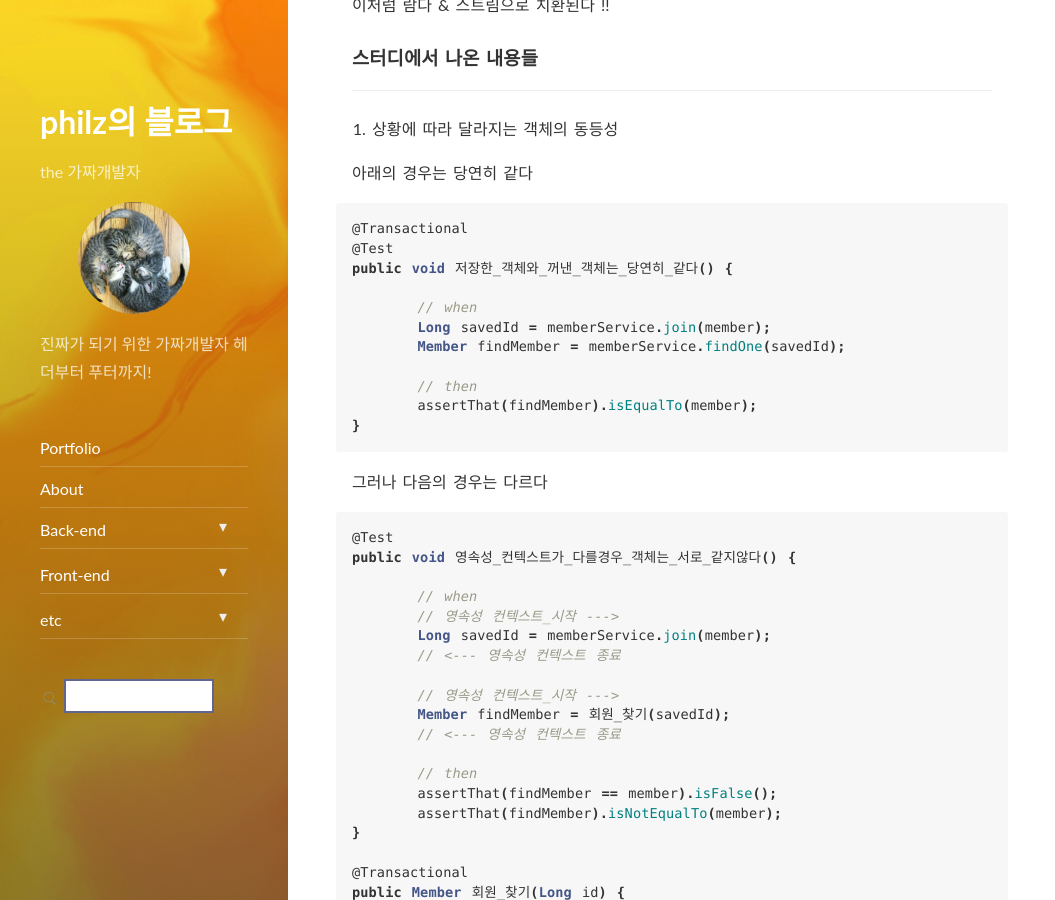
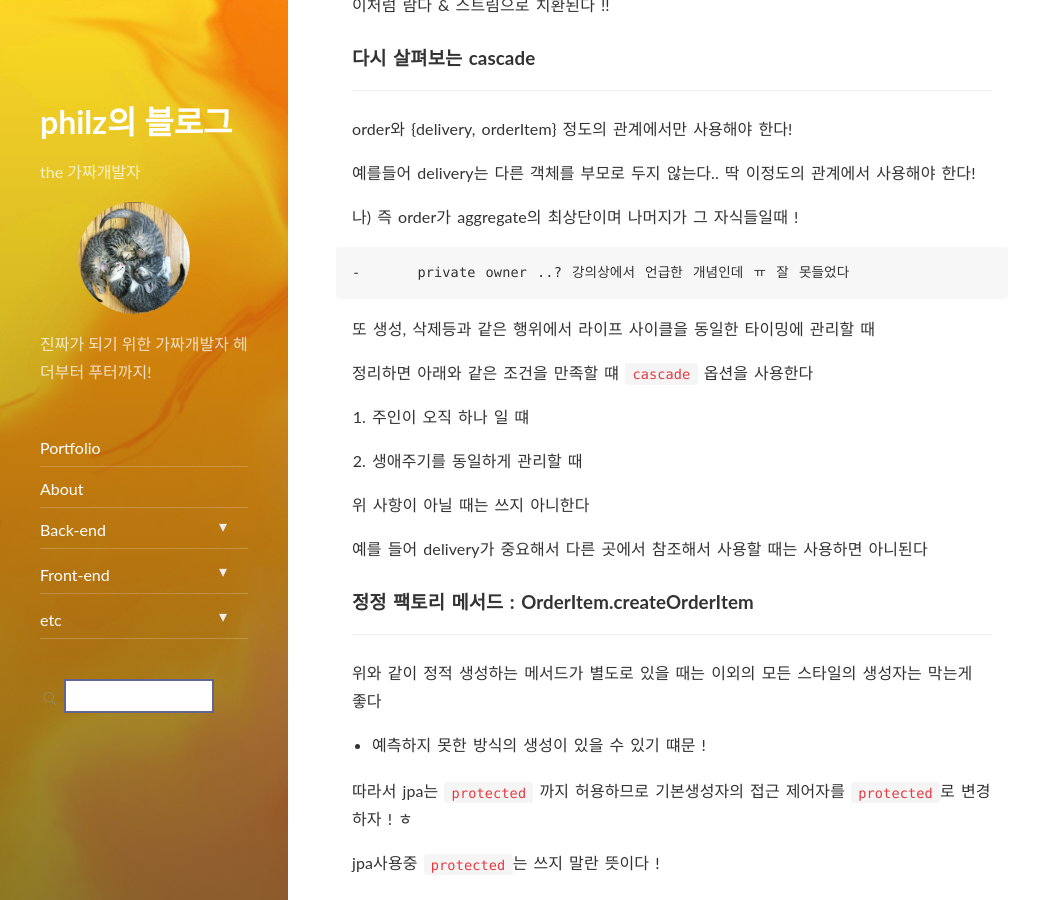
Before and after one commit to progress0407/progress0407.github.io, a Jekyll site: the page built from _posts/backend/jpa/2022-01-30-yhkim-jpa-app-section-one-01.md, in a window 1280 px wide and 900 px high, scrolled down 10073 px. Shown: the whole window, without its empty margins (0-1055 px from the left). Built offline with Jekyll 4.4.1, drawn with Linux system fonts in a browser that asks for light colours; nearby versions of some CDN libraries; some of the changed text lies outside the part shown.

Commit message:
스터디 내용 따로 포스팅

````diff
--- a/_posts/backend/jpa/2022-01-30-yhkim-jpa-app-section-one-01.md
+++ b/_posts/backend/jpa/2022-01-30-yhkim-jpa-app-section-one-01.md
@@ -390,101 +390,61 @@ DDD에서는 그러지 않고 `Item`에 책임을 위임한다
 
 이처럼 람다 & 스트림으로 치환된다 !!
 
-### 스터디에서 나온 내용들
+### 다시 살펴보는 cascade
 
 ---
 
-1. 상황에 따라 달라지는 객체의 동등성
+order와 {delivery, orderItem} 정도의 관계에서만 사용해야 한다!
 
-아래의 경우는 당연히 같다
+예를들어 delivery는 다른 객체를 부모로 두지 않는다.. 딱 이정도의 관계에서 사용해야 한다!
 
-```java
-@Transactional
-@Test
-public void 저장한_객체와_꺼낸_객체는_당연히_같다() {
+나) 즉 order가 aggregate의 최상단이며 나머지가 그 자식들일때 !
 
-	// when
-	Long savedId = memberService.join(member);
-	Member findMember = memberService.findOne(savedId);
+    -	private owner ..? 강의상에서 언급한 개념인데 ㅠ 잘 못들었다
 
-	// then
-	assertThat(findMember).isEqualTo(member);
-}
-```
+또 생성, 삭제등과 같은 행위에서 라이프 사이클을 동일한 타이밍에 관리할 때
 
-그러나 다음의 경우는 다르다
+정리하면 아래와 같은 조건을 만족할 떄 `cascade` 옵션을 사용한다
 
-```java
-@Test
-public void 영속성_컨텍스트가_다를경우_객체는_서로_같지않다() {
+1. 주인이 오직 하나 일 떄
 
-	// when
-	// 영속성 컨텍스트_시작 --->
-	Long savedId = memberService.join(member);
-	// <--- 영속성 컨텍스트 종료
+2. 생애주기를 동일하게 관리할 때
 
-	// 영속성 컨텍스트_시작 --->
-	Member findMember = 회원_찾기(savedId);
-	// <--- 영속성 컨텍스트 종료
+위 사항이 아닐 때는 쓰지 아니한다
 
-	// then
-	assertThat(findMember == member).isFalse();
-	assertThat(findMember).isNotEqualTo(member);
-}
+예를 들어 delivery가 중요해서 다른 곳에서 참조해서 사용할 때는 사용하면 아니된다
 
-@Transactional
-public Member 회원_찾기(Long id) {
-	return memberService.findOne(id);
-}
-```
+### 정정 팩토리 메서드 : OrderItem.createOrderItem
 
-우선 회원\_찾기 메서드는 별도로 트랜잭션이 걸려있어서 새로운 트랜잭션이 열린다.
-또한 memberService또한 메서드에 트랜잭션이 걸려있어서 별도의 트랜잭션을 가진다
+---
 
-따라서 두 객체는 서로 다른 객체이다
+위와 같이 정적 생성하는 메서드가 별도로 있을 때는 이외의 모든 스타일의 생성자는 막는게 좋다
 
-```java
-@Transactional
-@Test
-public void 영속성_컨텍스트가_다를경우_객체는_서로_같지_않지만_동일한_트랜잭션_범위라면_서로같다() {
+- 예측하지 못한 방식의 생성이 있을 수 있기 떄문 !
 
-	// when
-	Long savedId = memberService.join(member);
-	Member findMember = 회원_찾기(savedId);
+따라서 jpa는 `protected` 까지 허용하므로 기본생성자의 접근 제어자를 `protected`로 변경하자 ! ㅎ
 
-	// then
-	assertThat(findMember == member).isTrue();
-	assertThat(findMember).isEqualTo(member);
-}
-```
+jpa사용중 `protected`는 쓰지 말란 뜻이다 !
 
-방금 위에서 시행했었던 테스트 메서드 위에 `@Transactional`을 붙이면 pass가 된다
+### 도메인 모델 패턴과 트랜잭션 스크립트 패턴
 
-이유는 스프링의 기본 `@Tranasactional` 하위 트랜잭션이 상위에 참여를 하기 때문에 각각의 트랜잭션은 의미가 없어진다
+---
 
-반대로
+- 도메인 모델 패턴
 
-```java
-@Transactional(propagation = Propagation.REQUIRES_NEW)
-```
+  - 엔티티가 비즈니스 로직을 가지고 객체 지향의 특성을 적극 활용하는 것
+    - 서비스 계층은 단순히 엔티티에 필요한 요청을 위임하는 역할을 한다
+  - http://martinfowler.com/eaaCatalog/domainModel.html
 
-자식 트랜잭션들에 위와 같이 설정을 하게 되면 자식들마다 새로운 트랜잭션을 열게 되므로 테스트는 fail이 일어나게 된다
+- 트랜잭션 스크립트 패턴
+  - 엔티티에는 비즈니스 로직이 거의 없고 서비스 계층에서 대부분의 비즈니스 로직을 처리하는 것
+  - http://martinfowler.com/eaaCatalog/transactionScript.html
 
-```java
-@Transactional
-@Test
-public void _1차_캐시를_지우면_두_객체의_동일성은_서로_다르다() {
-	em.persist(member);
-	Long savedId = member.getId();
-	em.flush();
-	em.clear();
+#### SpringBootTest 보다는 단위테스트를...
 
-	Member findMember = em.find(Member.class, savedId);
-	assertThat(findMember != member).isTrue();
-}
-```
+---
 
-메서드 명에서처럼 1차 캐시를 지워진 이후에 찾아오면 두 객체는 서로 다르다 !
+빠르게 통과시킬 수 있는 단위테스트가 더 중요하다고 말씀하였다
 
 ## 그외
 
--- /dev/null
+++ b/_posts/backend/jpa/2022-02-13-jpa-study-review.md
@@ -0,0 +1,150 @@
+---
+layout: post
+title: "금일 JPA 스터디에서 알게된 내용들 !"
+subtitle: "..."
+date: 2022-02-13 01:00 +0900
+categories: backend
+tags: jpa
+comments: true
+---
+
+### 스터디에서 알게된 내용들
+
+> 을 기입하였습니다 ㅎㅎ
+
+---
+
+- 오늘 발표자 빡쌤님의 말씀에 의하면
+
+테스트코드 클래스레벨에 `@Transactional`을 걸어두었을 떄 조심해야 한다
+
+Service의 `@Transactional`이 무시될 수 있다!
+
+---
+
+- `@AfterEach` 보다는 `@BeforeEach` !
+
+왜냐하면 각 테스트 메서드에서 어떤 한 test가 fail이 나면 그 뒤에 수행되는 `@AfterEach` 메서드는 실행이 안될 수 있기 때문이다 !
+
+- 그러나 실험 결과 잘만 실행되는데.. !! 으음?!
+
+---
+
+#### 상황에 따라 달라지는 객체의 동등성
+
+아래의 경우는 당연히 같다
+
+```java
+@Transactional
+@Test
+public void 저장한_객체와_꺼낸_객체는_당연히_같다() {
+
+	// when
+	Long savedId = memberService.join(member);
+	Member findMember = memberService.findOne(savedId);
+
+	// then
+	assertThat(findMember).isEqualTo(member);
+}
+```
+
+그러나 다음의 경우는 다르다
+
+```java
+@Test
+public void 영속성_컨텍스트가_다를경우_객체는_서로_같지않다() {
+
+	// when
+	// 영속성 컨텍스트_시작 --->
+	Long savedId = memberService.join(member);
+	// <--- 영속성 컨텍스트 종료
+
+	// 영속성 컨텍스트_시작 --->
+	Member findMember = 회원_찾기(savedId);
+	// <--- 영속성 컨텍스트 종료
+
+	// then
+	assertThat(findMember == member).isFalse();
+	assertThat(findMember).isNotEqualTo(member);
+}
+
+@Transactional
+public Member 회원_찾기(Long id) {
+	return memberService.findOne(id);
+}
+```
+
+우선 회원\_찾기 메서드는 별도로 트랜잭션이 걸려있어서 새로운 트랜잭션이 열린다.
+또한 memberService또한 메서드에 트랜잭션이 걸려있어서 별도의 트랜잭션을 가진다
+
+따라서 두 객체는 서로 다른 객체이다
+
+```java
+@Transactional
+@Test
+public void 영속성_컨텍스트가_다를경우_객체는_서로_같지_않지만_동일한_트랜잭션_범위라면_서로같다() {
+
+	// when
+	Long savedId = memberService.join(member);
+	Member findMember = 회원_찾기(savedId);
+
+	// then
+	assertThat(findMember == member).isTrue();
+	assertThat(findMember).isEqualTo(member);
+}
+```
+
+방금 위에서 시행했었던 테스트 메서드 위에 `@Transactional`을 붙이면 pass가 된다
+
+이유는 스프링의 기본 `@Tranasactional` 하위 트랜잭션이 상위에 참여를 하기 때문에 각각의 트랜잭션은 의미가 없어진다
+
+반대로
+
+```java
+@Transactional(propagation = Propagation.REQUIRES_NEW)
+```
+
+자식 트랜잭션들에 위와 같이 설정을 하게 되면 자식들마다 새로운 트랜잭션을 열게 되므로 테스트는 fail이 일어나게 된다
+
+```java
+@Transactional
+@Test
+public void _1차_캐시를_지우면_두_객체의_동일성은_서로_다르다() {
+	em.persist(member);
+	Long savedId = member.getId();
+	em.flush();
+	em.clear();
+
+	Member findMember = em.find(Member.class, savedId);
+	assertThat(findMember != member).isTrue();
+}
+```
+
+메서드 명에서처럼 1차 캐시를 지워진 이후에 찾아오면 두 객체는 서로 다르다 !
+
+---
+
+- 빡샘님 : 테스트 코드도 중복을 제거하는 방향으로 최대한 리펙터링한다
+  - 예를들어 회원 객체 생성을 매 메서드마다 작성하고 있으면 공통 필드로 추출한다
+
+---
+
+#### ordi님 `@Transactional(readonly = true)`가 왜 빠를까??
+
+코드 레벨로 내려가다 보니까 `FlushMode.MANUAL` 로 설정되어있는데 `더티체킹`을 하지 않는다고 한다 !
+
+---
+
+### jpa에서의 동등성 문제
+
+---
+
+한때 우리 스터디원 빡샘님이 jpa 동등성 이슈 떄문에 6시간동안 디버깅을 한 적이 있다
+
+`equals` 메서드에 아래와 같이 Hibernate.getClass()로 감싸준다!
+
+이 경우 `프록시`이거나 `진또배기 객체`의경우 모두를 케어해주는 것 같다 자세한건 찾아보아야한다!
+
+```java
+Hibernate.getClass()
+```
````
